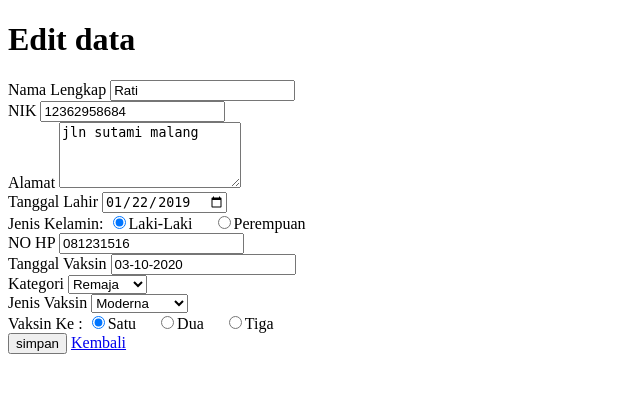
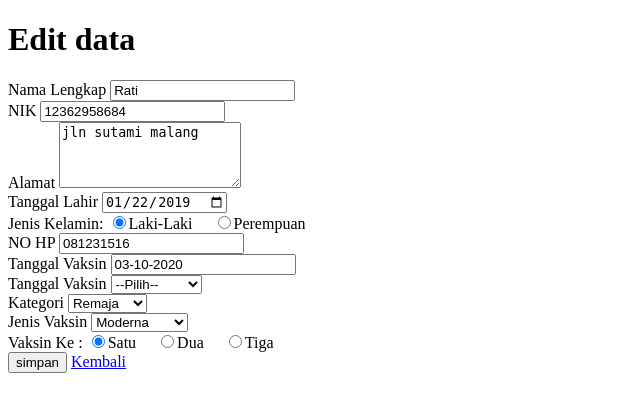
Before and after one commit to Lidiarati/Project_Skripsi, a PHP site: page /html2pdf/edit.php?id=P202200002 in a window 1280 px wide. Shown: the top 412 px of the page, without its empty margins (0-640 px from the left). Run offline with PHP 8.4, Linux system fonts and the light colour scheme; a user stored in the database is signed in; data comes from the database, SQL or seed files in the repository; data that the repository does not hold is empty.

Commit message:
tambah code pilihan vaksin

```diff
--- a/edit.php
+++ b/edit.php
@@ -90,6 +90,18 @@ if(isset($_POST['submit'])){
                 <input class="form-control" type='text'name ='tgl_vaksin' value="<?php echo $p->tgl_vaksin ?>" >
                 </div>
                 <div class="form-group">
+				<label>Tanggal Vaksin</label>
+					<select name="tgl_vaksin" class="form-control" required>
+						<option value="">--Pilih--</option>
+						<option value="2022-06-06" <?php if($p->jenis_vaksin == '2022-06-06'){ echo 'selected'; } ?>>2022-06-06</option>
+						<option value="2022-06-07" <?php if($p->jenis_vaksin == '2022-06-07'){ echo 'selected'; } ?>>2022-06-07</option>
+                        <option value="2022-06-08" <?php if($p->jenis_vaksin == '2022-06-08'){ echo 'selected'; } ?>>2022-06-08</option>
+                        <option value="2022-06-09" <?php if($p->jenis_vaksin == '2022-06-09'){ echo 'selected'; } ?>>2022-06-09</option>
+                        <option value="2022-06-10" <?php if($p->jenis_vaksin == '2022-06-10'){ echo 'selected'; } ?>>2022-06-10</option>
+                        <option value="2022-06-11" <?php if($p->jenis_vaksin == '2022-06-11'){ echo 'selected'; } ?>>2022-06-11</option>
+                    </select>
+                </div>
+                <div class="form-group">
 				<label>Kategori</label>
 					<select name="kategori" class="form-control" required>
 						<option value="">--Pilih--</option>
@@ -105,6 +117,7 @@ if(isset($_POST['submit'])){
 						<option value="moderna" <?php if($p->jenis_vaksin == 'moderna'){ echo 'selected'; } ?>>Moderna</option>
 						<option value="sinovac" <?php if($p->jenis_vaksin == 'sinocac'){ echo 'selected'; } ?>>Sinovac</option>
                         <option value="astrazeneca" <?php if($p->jenis_vaksin == 'astrazeneca'){ echo 'selected'; } ?>>Astrazeneca</option>
+                        <option value="pfizer" <?php if($p->jenis_vaksin == 'pfizer'){ echo 'selected'; } ?>>Pfizer</option>
                     </select>
                 </div>
                 <div><label for="vaksin_ke">Vaksin Ke :</label>
```
